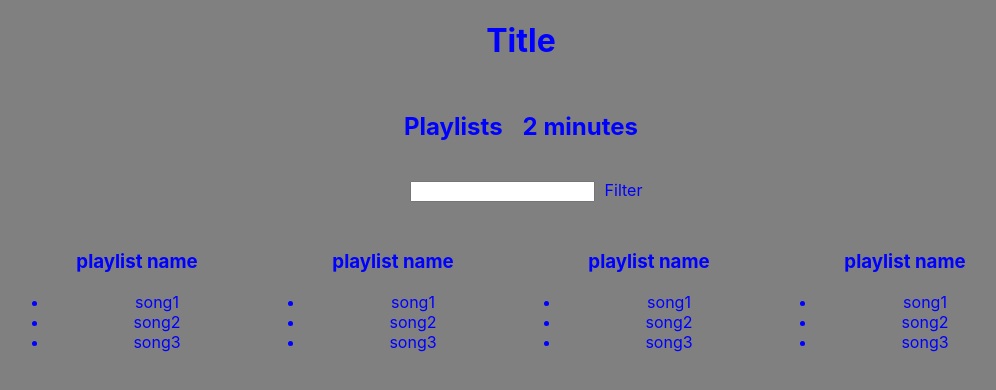
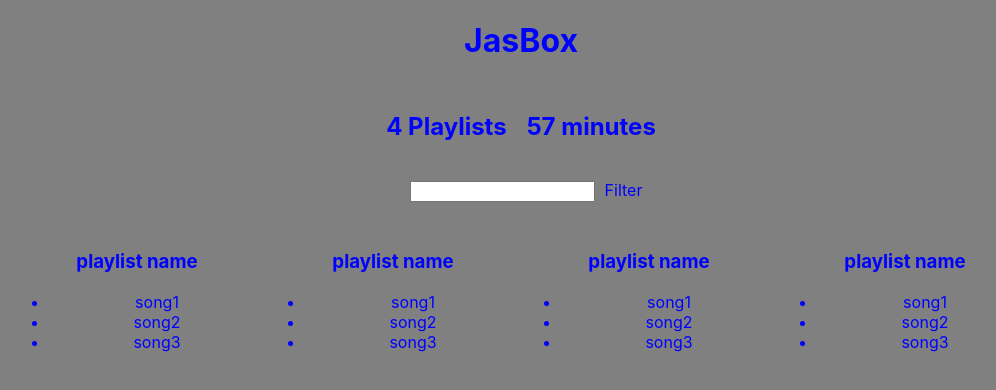
Before and after one commit to BigSlikTobi/my-jukebox, a React (Create React App) app: page / in a window 1280 px wide. Shown: the top 390 px of the page, without its empty margins (119-1115 px from the left). Built offline with nearby package versions, Linux system fonts and the light colour scheme.

Commit message:
add fake server data

```diff
--- a/src/App.js
+++ b/src/App.js
@@ -9,7 +9,7 @@ let defaultStyle = {
 //set fake server data to simulize a data source
 let fakeServerData = {
   user: {
-    name: "Jasmin",
+    name: "JasBox",
     playlists: [
       {
         name: "Sternenschweif",
@@ -70,14 +70,22 @@ class PlaylistCounter extends Component {
 //Counter of minutes of all playlists
 class MinutesCounter extends Component {
   render () {
-    let totalDuration = 100
+    let allSongs = this.props.playlists.reduce((songs, eachPlaylist) =>  {
+      return songs.concat(eachPlaylist.songs)
+  }, [])
+
+    let totalDuration = allSongs.reduce((sum, eachSong) => {
+      return sum + eachSong.duration
+    },0)
+
     return (
-      <div style={{...defaultStyle, display: "inline-block", padding: "10px"}}>
+     <div style={{...defaultStyle, display: "inline-block", padding: "10px"}}>
             <h2>{Math.round(totalDuration/60)} minutes</h2>
       </div>
     );
   }
 }
+
 class Filter extends Component {
   render (){
   return(
@@ -109,17 +117,39 @@ class Playlists extends Component {
 
 
 class App extends Component {
+  constructor(){
+    super();
+    this.state = {serverData: {}}
+  }
+  componentDidMount() {
+    setTimeout(() => {
+    this.setState({serverData: fakeServerData});
+    }, 500);
+  }
   render() {
   return (
     <div className="App" style={{...defaultStyle}}>
-        <h1>Title</h1>
-        <PlaylistCounter/>
-        <MinutesCounter/>
+            {this.state.serverData.user ?
+      <div>
+        <h1>
+            {this.state.serverData.user.name}
+          </h1>
+
+        <PlaylistCounter playlists={this.state.serverData.user.playlists}/>
+
+        <MinutesCounter playlists={this.state.serverData.user.playlists}/>
+
         <Filter/>
+
         <Playlists/>
+
         <Playlists/>
+
         <Playlists/>
+
         <Playlists/>
+
+      </div> : <h1>Loading</h1>}
     </div>
   );
 }
```
